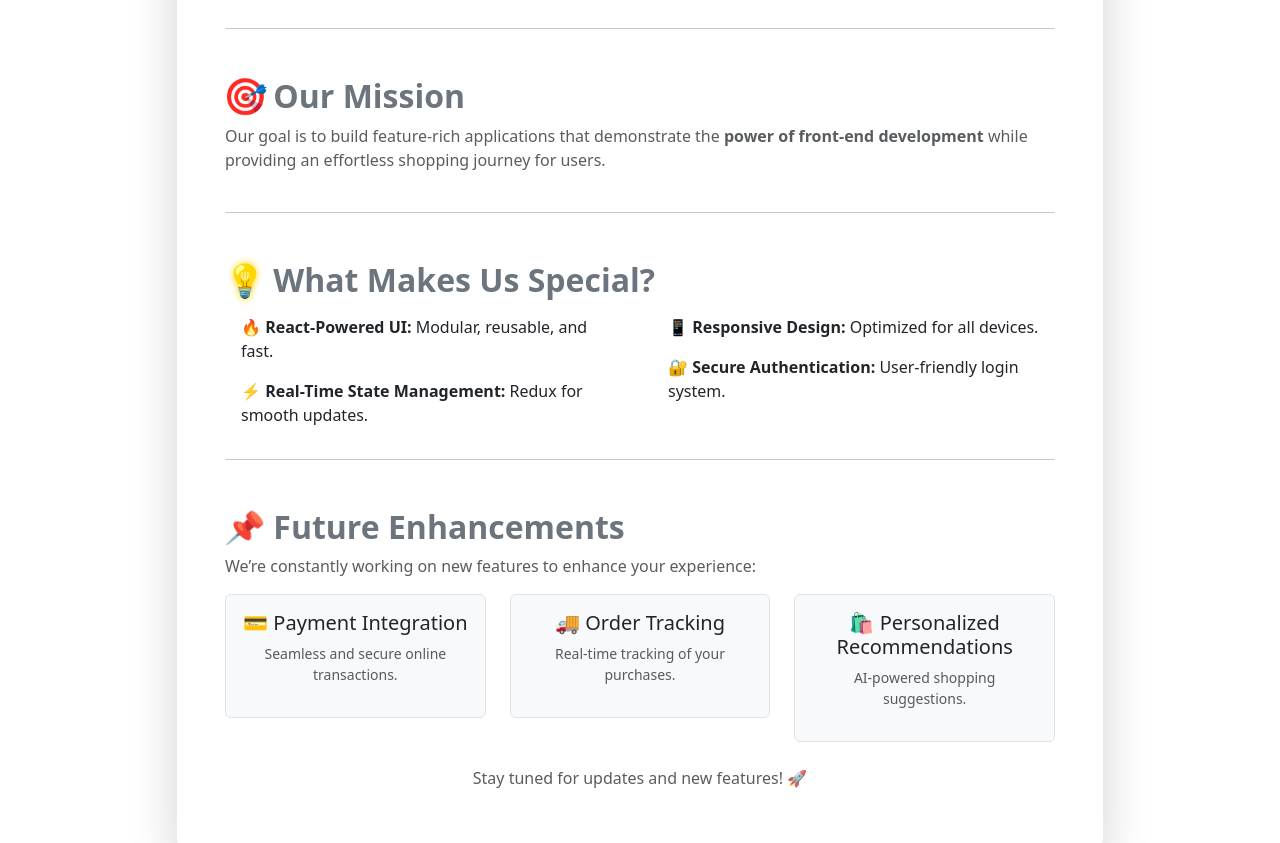
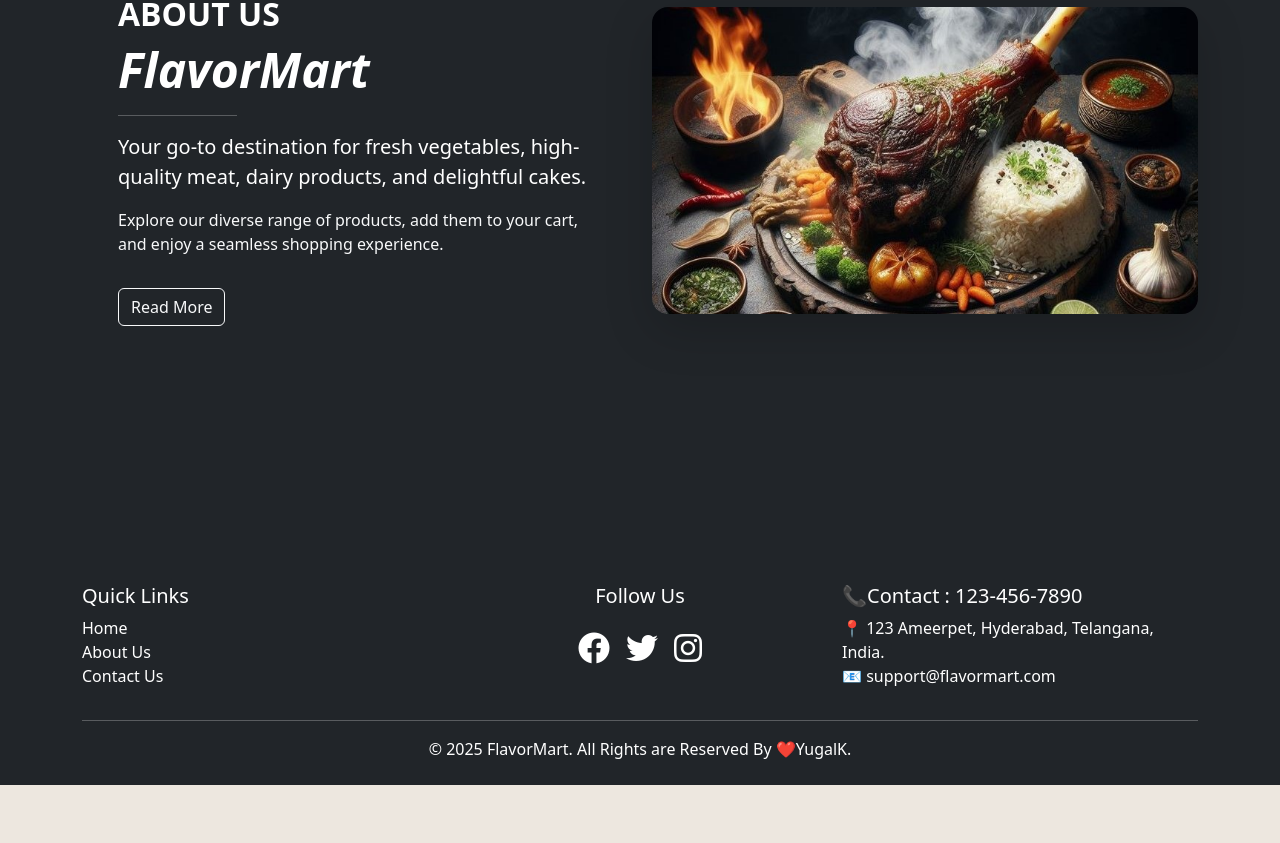
Before and after one commit to Yugal-kosamshile/FlavorMart, a React (Vite) app: page /aboutUs in a window 1280 px wide. Shown: the part 320-1163 px from the top of the page. After the commit the page ends 1105 px from the top, so only its background shows below. Built offline with nearby package versions, Linux system fonts and the light colour scheme.

Commit message:
change backbround color and more

```diff
--- a/index.html
+++ b/index.html
@@ -8,7 +8,6 @@
           rel="stylesheet" />
     <link href="https://cdnjs.cloudflare.com/ajax/libs/font-awesome/6.0.0-beta3/css/all.min.css"
           rel="stylesheet" />
-
 <title>FlavorMart</title>
   </head>
   <body>
--- a/src/AboutUs.jsx
+++ b/src/AboutUs.jsx
@@ -1,94 +1,49 @@
 import "bootstrap/dist/css/bootstrap.min.css";
+import { useState } from "react";
 
 function AboutUs() {
+  const [showMore, setShowMore] = useState(false);
+
   return (
-    <div className="container mt-5 mb-5">
-      <div className="row justify-content-center">
-        <div className="col-lg-10">
-          <div className="card shadow-lg p-5 rounded-4 border-0">
+    <div className="container-fluid bg-dark text-white py-5 min-vh-100 d-flex align-items-center">
+      <div className="container">
+        <div className="row align-items-center">
+          {/* Left Side - Information */}
+          <div className="col-md-6 text-center text-md-start px-5">
+            <h2 className="fw-bold text-uppercase">About Us</h2>
+            <h1 className="display-5 fw-bold fst-italic">FlavorMart</h1>
+            <hr className="my-3 w-25 border-white" />
+            <p className="lead">
+              Your go-to destination for fresh vegetables, high-quality meat, dairy products, and delightful cakes.
+            </p>
+            <p className="text-light">
+              Explore our diverse range of products, add them to your cart, and enjoy a seamless shopping experience.
+            </p>
+            <button className="btn btn-outline-light mt-3" onClick={() => setShowMore(!showMore)}>
+              {showMore ? "Show Less" : "Read More"}
+            </button>
+            {showMore && (
+              <div className="mt-3">
+                <p>
+                  At FlavorMart, we are committed to bringing you the freshest ingredients sourced directly from trusted farms. Our range includes organic vegetables, premium dairy products, and specially curated cakes that bring joy to every occasion. Whether you are looking for daily essentials or gourmet treats, we ensure quality and affordability in every purchase.
+                </p>
+                <p>
+                  Our seamless online shopping experience allows you to browse, select, and check out with ease, making grocery shopping hassle-free. Join us in our mission to deliver freshness and quality straight to your doorstep.
+                </p>
+              </div>
+            )}
+          </div>
 
-            {/* Heading */}
-            <h1 className="text-center text-primary fw-bold mb-4">
-              About Us <span className="moving-rocket">🚀</span>
-            </h1>
+          {/* Right Side - Image */}
+          <div className="col-md-6 text-center">
+            <img
+              src="/non-veg-items/nonveg.jpg"
+              alt="FlavorMart"
+              className="img-fluid rounded-4 shadow-lg"
+              style={{ borderRadius: '20px', boxShadow: '0px 4px 10px rgba(0, 0, 0, 0.3)' }}
+            />
+          </div>
 
-            <p className="text-center lead text-muted">
-              Welcome to <strong>QuickCart</strong> – your go-to destination for a seamless and modern shopping experience.
-            </p>
-
-            <hr className="my-4"/>
-
-            {/* Our Goal Section */}
-            <h2 className="text-secondary fw-bold mt-4">
-              <span className="pulsing-target">🎯</span> Our Mission
-            </h2>
-            <p className="text-muted">
-              Our goal is to build feature-rich applications that demonstrate the <strong>power of front-end development </strong>
-              while providing an effortless shopping journey for users.
-            </p>
-            <hr className="my-4"/>
-
-            {/* Unique Features Section */}
-            <h2 className="text-secondary fw-bold mt-4">
-              <span className="glowing-bulb">💡</span> What Makes Us Special?
-            </h2>
-            <div className="row">
-              <div className="col-md-6">
-                <ul className="list-group list-group-flush">
-                  <li className="list-group-item border-0">
-                    <strong>🔥 React-Powered UI:</strong> Modular, reusable, and fast.
-                  </li>
-                  <li className="list-group-item border-0">
-                    <strong>⚡ Real-Time State Management:</strong> Redux for smooth updates.
-                  </li>
-                </ul>
-              </div>
-              <div className="col-md-6">
-                <ul className="list-group list-group-flush">
-                  <li className="list-group-item border-0">
-                    <strong>📱 Responsive Design:</strong> Optimized for all devices.
-                  </li>
-                  <li className="list-group-item border-0">
-                    <strong>🔐 Secure Authentication:</strong> User-friendly login system.
-                  </li>
-                </ul>
-              </div>
-            </div>
-            <hr className="my-4"/>
-
-            {/* Future Enhancements Section */}
-            <h2 className="text-secondary fw-bold mt-4">
-              <span className="rotating-pin">📌</span> Future Enhancements
-            </h2>
-            <p className="text-muted">
-              We’re constantly working on new features to enhance your experience:
-            </p>
-            <div className="row">
-              <div className="col-md-4">
-                <div className="feature-box text-center p-3 border rounded bg-light">
-                  <h5>💳 Payment Integration</h5>
-                  <p className="text-muted small">Seamless and secure online transactions.</p>
-                </div>
-              </div>
-              <div className="col-md-4">
-                <div className="feature-box text-center p-3 border rounded bg-light">
-                  <h5>🚚 Order Tracking</h5>
-                  <p className="text-muted small">Real-time tracking of your purchases.</p>
-                </div>
-              </div>
-              <div className="col-md-4">
-                <div className="feature-box text-center p-3 border rounded bg-light">
-                  <h5>🛍️ Personalized Recommendations</h5>
-                  <p className="text-muted small">AI-powered shopping suggestions.</p>
-                </div>
-              </div>
-            </div>
-
-            {/* Footer Note */}
-            <p className="text-center text-muted mt-4">
-              Stay tuned for updates and new features! 🚀
-            </p>
-          </div>
         </div>
       </div>
     </div>
--- a/src/App.css
+++ b/src/App.css
@@ -1,3 +1,8 @@
+@import url('https://fonts.googleapis.com/css2?family=Dancing+Script:wght@400;700&family=Great+Vibes&display=swap');
+
+body {
+  background-color: rgb(237, 231, 223);
+}
 .carousel-img {
   max-width: 60%;
   height: 250px;
--- a/src/App.jsx
+++ b/src/App.jsx
@@ -45,7 +45,7 @@ function App() {
         <nav className="navbar navbar-expand-lg navbar-dark bg-dark">
           <div className="container">
             {/* Brand Name */}
-            <Link to="/home" className="navbar-brand fw-bold">
+            <Link to="/home" className="navbar-brand fw-bold fst-italic">
             FlavorMart
               <img
                 src="/basket.gif"
--- a/src/ContactUs.jsx
+++ b/src/ContactUs.jsx
@@ -2,50 +2,42 @@ import "bootstrap/dist/css/bootstrap.min.css";
 
 function ContactUs() {
   return (
-    <div className="container d-flex justify-content-center align-items-center min-vh-100">
-      <div className="col-md-5">
-        <div className="card shadow-lg p-4 rounded-4 border-0">
-          <h1 className="text-center text-primary mb-3">Contact Us
-            <span className="floating">📩</span></h1>
+    <div className="container-fluid bg-dark text-white py-5">
+      <div className="container">
+        <h1 className="text-center mb-4" style={{ fontFamily: 'Great Vibes, cursive'}}>Contact Us</h1>
+        <h2 className="text-center">HOW TO GET IN TOUCH?</h2>
         <p className="text-center text-muted">
-            Have questions, feedback, or need assistance? Feel free to reach out to us!
-            Fill out the form below, and we’ll get back to you as soon as possible.
+          We are always ready to assist you. Get in touch for queries, orders, or any support.
         </p>
 
-          <form className="contact-form">
-            <div className="mb-3">
-              <label htmlFor="name" className="form-label">Name</label>
-              <input
-                type="text"
-                id="name"
-                className="form-control"
-                placeholder="Enter your name"
-                required
-              />
+        <div className="row align-items-center mt-5">
+          {/* Left Side - Contact Details */}
+          <div className="col-md-6">
+            <h4 className="text-uppercase">Address</h4>
+            <p>123 Ameerpet, Hyderabad, Telangana, India.</p>
+            <h4 className="text-uppercase">Phone Number</h4>
+            <p>+91 123-456-7890</p>
+            <h4 className="text-uppercase">Email Address</h4>
+            <p>support@flavormart.com</p>
+
+          </div>
+
+          {/* Right Side - Contact Form */}
+          <div className="col-md-6">
+            <form>
+              <div className="mb-3 d-flex gap-2">
+                <input type="text" className="form-control" placeholder="Your Name" />
+                <input type="email" className="form-control" placeholder="Your Email" />
               </div>
               <div className="mb-3">
-              <label htmlFor="email" className="form-label">Email</label>
-              <input
-                type="email"
-                id="email"
-                className="form-control"
-                placeholder="Enter your email"
-                required
-              />
+                <input type="text" className="form-control" placeholder="Subject" />
               </div>
               <div className="mb-3">
-              <label htmlFor="message" className="form-label">Message</label>
-              <textarea
-                id="message"
-                className="form-control"
-                rows="5"
-                placeholder="Enter your message"
-                required
-              ></textarea>
+                <textarea className="form-control" rows="4" placeholder="Message"></textarea>
               </div>
-
-            <button type="submit" className="btn btn-primary w-100 fw-bold">Send Message</button>
+              <button className="btn btn-warning w-100">Book a Table</button>
             </form>
+          </div>
         </div>
       </div>
     </div>
--- a/src/MyFooter.jsx
+++ b/src/MyFooter.jsx
@@ -45,12 +45,12 @@ function MyFooter() {
           <div className="col-md-4 text-start">
             <h5>📞Contact : 123-456-7890</h5>
             <p className="mb-0">📍 123 Ameerpet, Hyderabad, Telangana, India.</p>
-            <p>📧 support@quickcart.com</p>
+            <p>📧 support@flavormart.com</p>
           </div>
         </div>
 
         <hr className="bg-light" />
-        <p className="mb-0">© {new Date().getFullYear()} QuickCart. All Rights are Reserved By ❤️YugalK.</p>
+        <p className="mb-0">© {new Date().getFullYear()} FlavorMart. All Rights are Reserved By ❤️YugalK.</p>
       </div>
     </footer>
   );
--- a/src/NonVeg.jsx
+++ b/src/NonVeg.jsx
@@ -160,7 +160,7 @@ function NonVeg() {
               id="low"
             />
             <label className="form-check-label fw-bold text-dark" htmlFor="low">
-              ₹0 - ₹100
+              ₹0 - ₹400
             </label>
           </div>
 
@@ -172,7 +172,7 @@ function NonVeg() {
               id="mid"
             />
             <label className="form-check-label fw-bold text-dark" htmlFor="mid">
-              ₹101 - ₹200
+              ₹401 - ₹800
             </label>
           </div>
 
@@ -184,7 +184,7 @@ function NonVeg() {
               id="high"
             />
             <label className="form-check-label fw-bold text-dark" htmlFor="high">
-              ₹201 - ₹300
+              ₹801 - ₹1200
             </label>
           </div>
 
```
Lines whose indentation alone changed are shown as unchanged.
